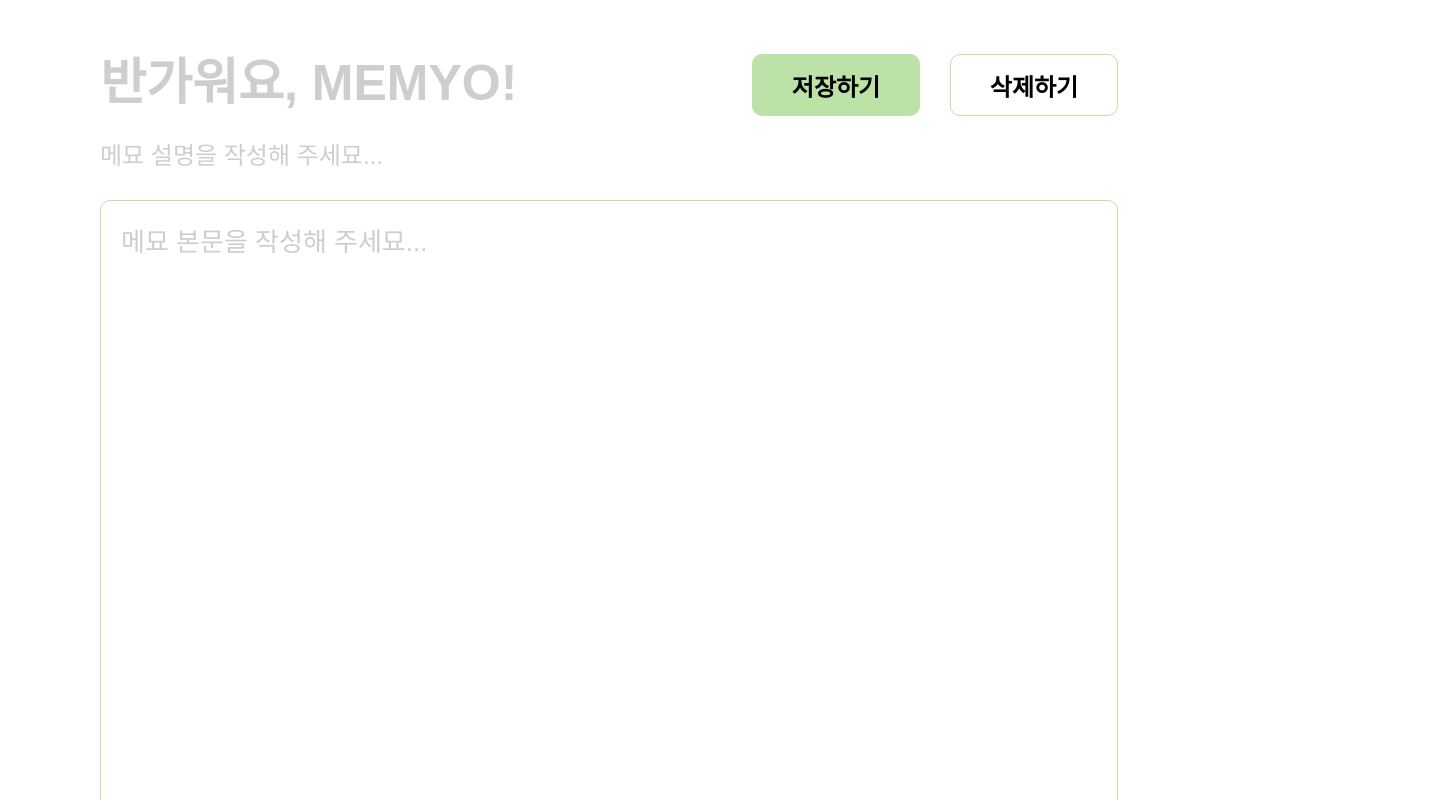
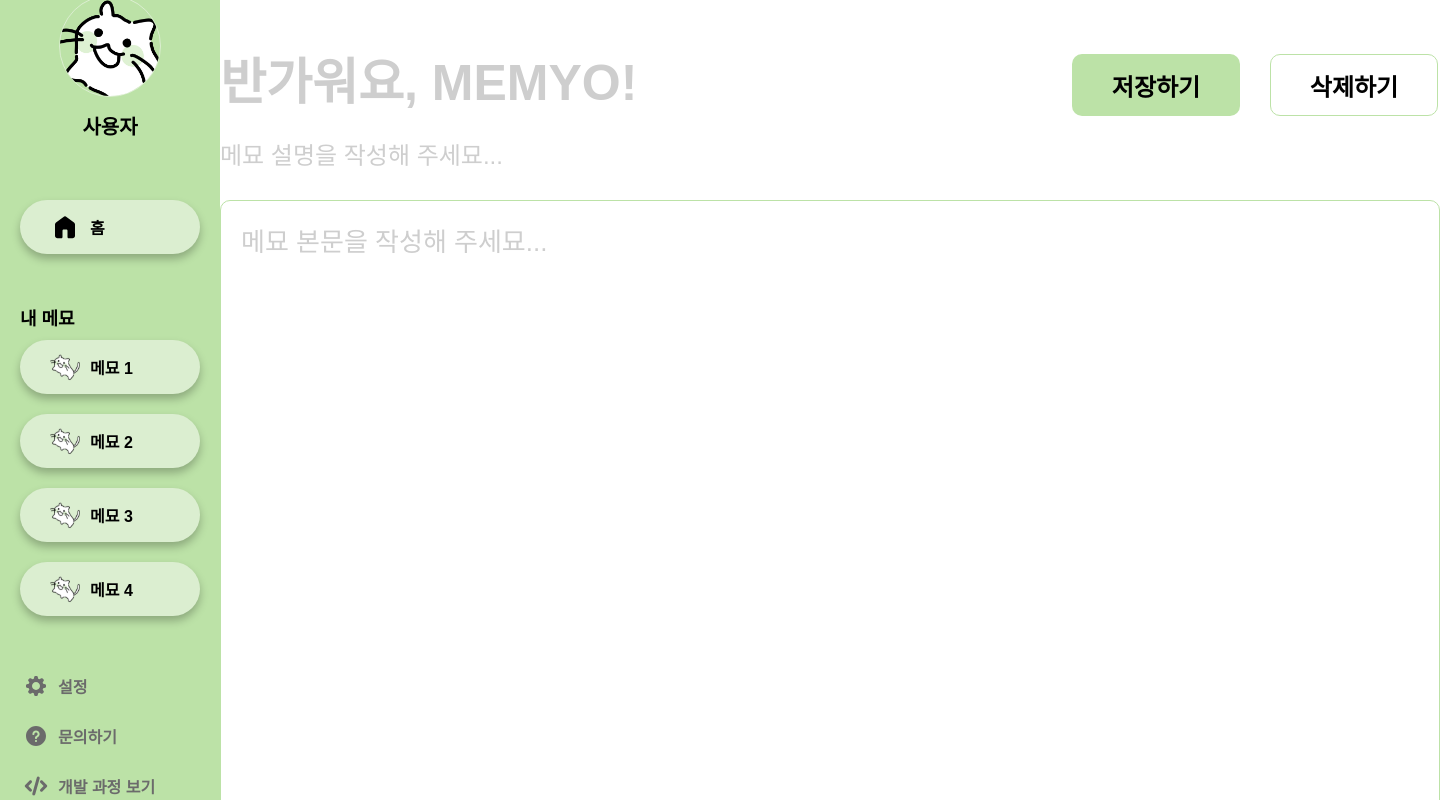
Before and after one commit to wwwxsv19/OS_Project_Front, a React (Create React App) app: page /new in a window 1280 px wide. Shown: the top 800 px of the page, 1440 px wide, since content can reach past the window. Built offline with nearby package versions, Linux system fonts and the light colour scheme; a web font is replaced by a local one.

Commit message:
move : new -> input / feat : SideBar Navigate

```diff
--- a/package.json
+++ b/package.json
@@ -9,7 +9,7 @@
     "react": "^18.3.1",
     "react-dom": "^18.3.1",
     "react-icons": "^5.3.0",
-    "react-router-dom": "^7.0.2",
+    "react-router-dom": "^7.1.2",
     "react-scripts": "5.0.1",
     "styled-components": "^6.1.13",
     "web-vitals": "^2.1.4"
--- a/src/components/new/ContentInput.js
+++ b/src/components/input/ContentInput.js
@@ -3,7 +3,7 @@ import * as S from '../style.js';
 function ContentInput() {
     return (
         <S.ContentDiv>
-            <S.ContentTextarea
+            <S.ContentTextP
                 contentEditable = 'true'
                 placeholder = "메묘 본문을 작성해 주세묘..."
             />
--- a/src/components/sideBar/SideBar.js
+++ b/src/components/sideBar/SideBar.js
@@ -15,6 +15,7 @@ function DefaultButtonList() {
     const count = 1;
     const iconList = [HomeIcon];
     const buttonNameList = ['홈'];
+    const pathList = ['/new']
 
     return (
         <SideBarGreenButtonList
@@ -22,6 +23,7 @@ function DefaultButtonList() {
             count = {count}
             iconList = {iconList}
             buttonNameList = {buttonNameList}
+            pathList = {pathList}
         />
     )
 }
@@ -29,10 +31,11 @@ function DefaultButtonList() {
 function PageButtonList() {
     const listName = '내 메묘'
 
-    // 불러온 메모 수에 맞게 count, iconList 업데이트
+    // 불러온 메모 데이터에 맞게 count, iconList, pathList 업데이트
     const count = 4;
     const iconList = [Myo, Myo, Myo, Myo];
     const buttonNameList = ['메묘 1', '메묘 2', '메묘 3', '메묘 4'];
+    const pathList = ['/1', '/2', '/3', '/4']
 
     return (
         <SideBarGreenButtonList
@@ -40,6 +43,7 @@ function PageButtonList() {
             count = {count}
             iconList = {iconList}
             buttonNameList = {buttonNameList}
+            pathList= {pathList}
         />
     )
 }
@@ -48,12 +52,14 @@ function ETCButtonList() {
     const count = 3;
     const iconList = [SettingIcon, QuestionIcon, DevelopIcon];
     const buttonNameList = ['설정', '문의하기', '개발 과정 보기'];
+    const pathList = ['/setting', '/question', '/']
 
     return (
         <SideBarGrayButtonList
             count = {count}
             iconList = {iconList}
             buttonNameList = {buttonNameList}
+            pathList = {pathList}
         />
     )
 }
--- a/src/components/sideBar/SideBarGrayButton.js
+++ b/src/components/sideBar/SideBarGrayButton.js
@@ -1,15 +1,23 @@
+import { useNavigate } from 'react-router-dom';
+
 import * as S from '../style.js';
 
-function SideBarGrayButton({ Icon, ButtonName }) {
+function SideBarGrayButton({ Icon, ButtonName, path }) {
+    const navigate = useNavigate();
+
+    const handleClick = () => {
+        navigate(path);
+    };
+
     return (
-        <S.SideBarGrayButtonDiv>
+        <S.SideBarGrayButtonDiv onClick = {handleClick}>
             <Icon width = '24px' height = '24px' fill = '#6B6B6B'/>
             <S.SideBarGrayButtonP>{ButtonName}</S.SideBarGrayButtonP>
         </S.SideBarGrayButtonDiv>
     )
 }
 
-function SideBarGrayButtonList({ count, iconList, buttonNameList }) {
+function SideBarGrayButtonList({ count, iconList, buttonNameList, pathList }) {
     return (
         <S.SideBarGrayButtonListDivP>
             { Array.from({ length: count }).map((_, index) => (
@@ -17,6 +25,7 @@ function SideBarGrayButtonList({ count, iconList, buttonNameList }) {
                     key = {index}
                     Icon = {iconList[index]}
                     ButtonName = {buttonNameList[index]}
+                    path = {pathList[index]}
                 />
             ))}
         </S.SideBarGrayButtonListDivP>
--- a/src/components/sideBar/SideBarGreenButton.js
+++ b/src/components/sideBar/SideBarGreenButton.js
@@ -1,15 +1,23 @@
+import { useNavigate } from 'react-router-dom';
+
 import * as S from '../style.js';
 
-function SideBarGreenButton({ Icon, ButtonName }) {
+function SideBarGreenButton({ Icon, ButtonName, path }) {
+    const navigate = useNavigate();
+
+    const handleClick = () => {
+        navigate(path);
+    }
+
     return (
-        <S.SideBarGreenButtonDiv>
+        <S.SideBarGreenButtonDiv onClick = {handleClick}>
             <Icon width = '30px' height = '30px'/>
             <S.SideBarGreenButtonP>{ButtonName}</S.SideBarGreenButtonP>
         </S.SideBarGreenButtonDiv>
     )
 }
 
-function SideBarGreenButtonList({ listName, count, iconList, buttonNameList }) {
+function SideBarGreenButtonList({ listName, count, iconList, buttonNameList, pathList }) {
     return (
         <S.SideBarGreenButtonListDivP>
             <S.SideBarListP>{listName}</S.SideBarListP>
@@ -20,6 +28,7 @@ function SideBarGreenButtonList({ listName, count, iconList, buttonNameList }) {
                         key = {index}
                         Icon = {iconList[index]}
                         ButtonName = {buttonNameList[index]}
+                        path = {pathList[index]}
                     />
                 ))}
             </S.SideBarGreenButtonListDivC>
--- a/src/components/style.js
+++ b/src/components/style.js
@@ -267,7 +267,7 @@ export const TitleInput = styled.input`
 // ExplainInput.js
 
 export const ExplainInput = styled.input`
-    width: 1018px;
+    width: 1218px;
 
     border: none;
 
@@ -288,17 +288,17 @@ export const ExplainInput = styled.input`
 // ContentInput.js
 
 export const ContentDiv = styled.div`
-    width: 976px; height: 636px;
+    width: 1178px; height: 636px;
     padding: 20px;
 
     border: 1px solid #BCE2A7;
     border-radius: 10px;
 `
 
-export const ContentTextarea = styled.p`
+export const ContentTextP = styled.p`
     contenteditable: true;
 
-    width: 976px;
+    width: 996px;
     height: 636px;
 
     border: none;
--- a/src/pages/New.js
+++ b/src/pages/New.js
@@ -1,8 +1,8 @@
 import * as S from './style.js';
 
-import TitleInput from '../components/new/TitleInput.js';
-import ExplainInput from '../components/new/ExplainInput.js';
-import ContentInput from '../components/new/ContentInput.js';
+import TitleInput from '../components/input/TitleInput.js';
+import ExplainInput from '../components/input/ExplainInput.js';
+import ContentInput from '../components/input/ContentInput.js';
 import GreenButton from '../components/button/GreenButton.js';
 import WhiteButton from '../components/button/WhiteButton.js';
 
--- a/src/pages/style.js
+++ b/src/pages/style.js
@@ -98,7 +98,7 @@ export const TechItemListDiv = styled.div`
 export const NewDiv = styled.div`
     display: flex;
     gap: 30px;
-    margin: 54px 100px;
+    margin: 54px auto;
 
     flex-direction: column;
 `
@@ -106,7 +106,7 @@ export const NewDiv = styled.div`
 export const NewHeaderDiv = styled.div`
     display: flex;
     position: relative;
-    width: 1018px;
+    width: 1218px;
     gap: auto;
 
     flex-direction: row;
--- a/src/routes/AppRouter.js
+++ b/src/routes/AppRouter.js
@@ -1,17 +1,28 @@
-import { BrowserRouter as Router, Routes, Route } from 'react-router-dom';
+import { BrowserRouter as Router, Routes, Route, Outlet } from 'react-router-dom';
 
 import SideBar from '../components/sideBar/SideBar.js';
 import Login from '../pages/Login.js';
 import Tech from '../pages/Tech.js';
 import New from '../pages/New.js';
 
+function LayoutWithSideBar() {
+  return (
+    <div style = {{display: 'flex'}}>
+      <SideBar/>
+      <Outlet/>
+    </div>
+  );
+}
+
 function AppRouter () {
   return (
     <Router>
         <Routes>
-          <Route path = '/' element = {<div style={{ display: 'flex' }}> <SideBar/> <Tech /> </div>} />
+          <Route path = '/' element = {<LayoutWithSideBar/>}>
+            <Route index element = {<Tech/>} />
+            <Route path = 'new' element = {<New/>} />
+          </Route>
           <Route path = '/login' element = {<Login />} />
-          <Route path = '/new' element = {<New />} />
         </Routes>
     </Router>
   );
```
Also changed, not shown: src/components/input/ExplainInput.js (renamed from src/components/new/ExplainInput.js), src/components/input/TitleInput.js (renamed from src/components/new/TitleInput.js), 1 other file (tests, documents, lock files or other folders).
